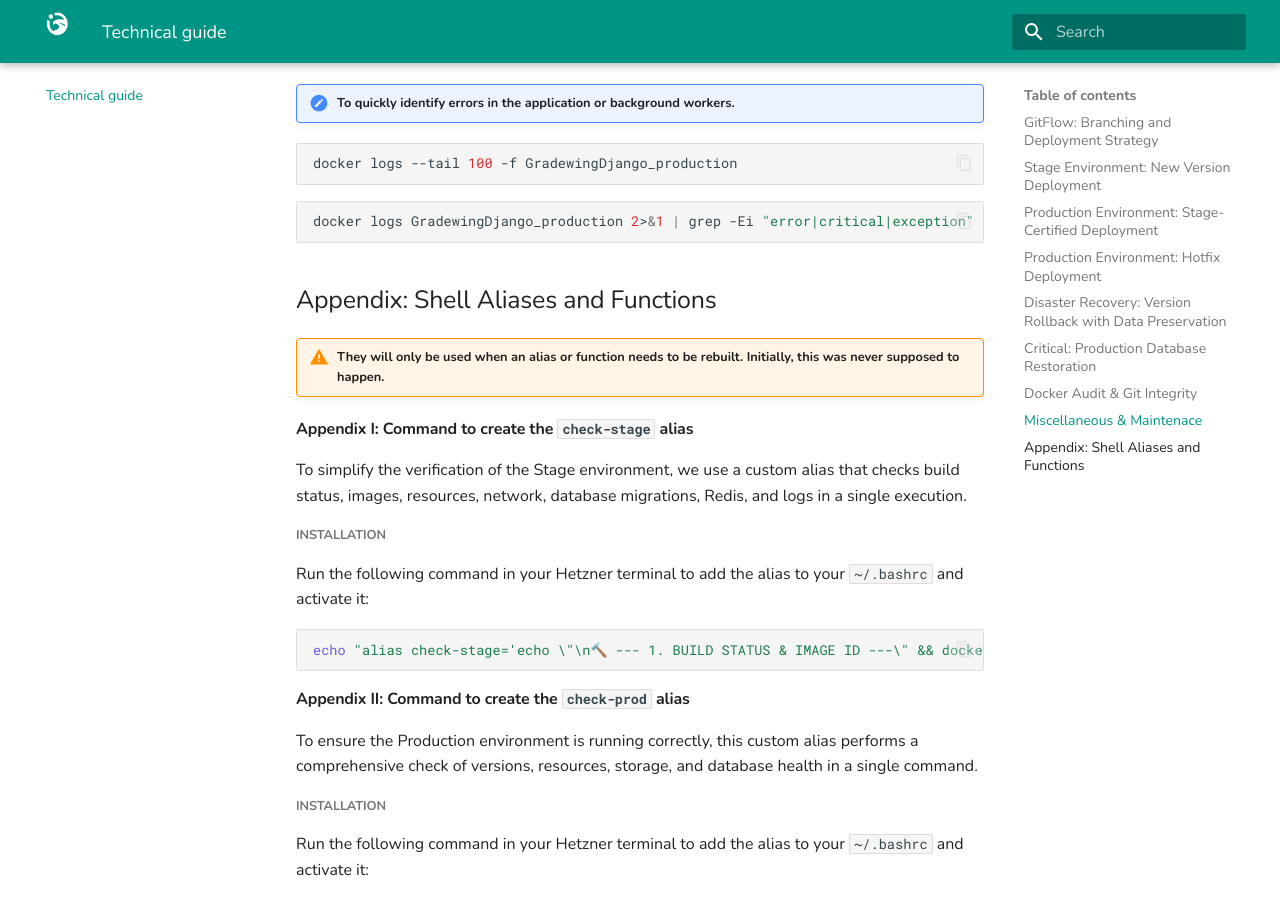
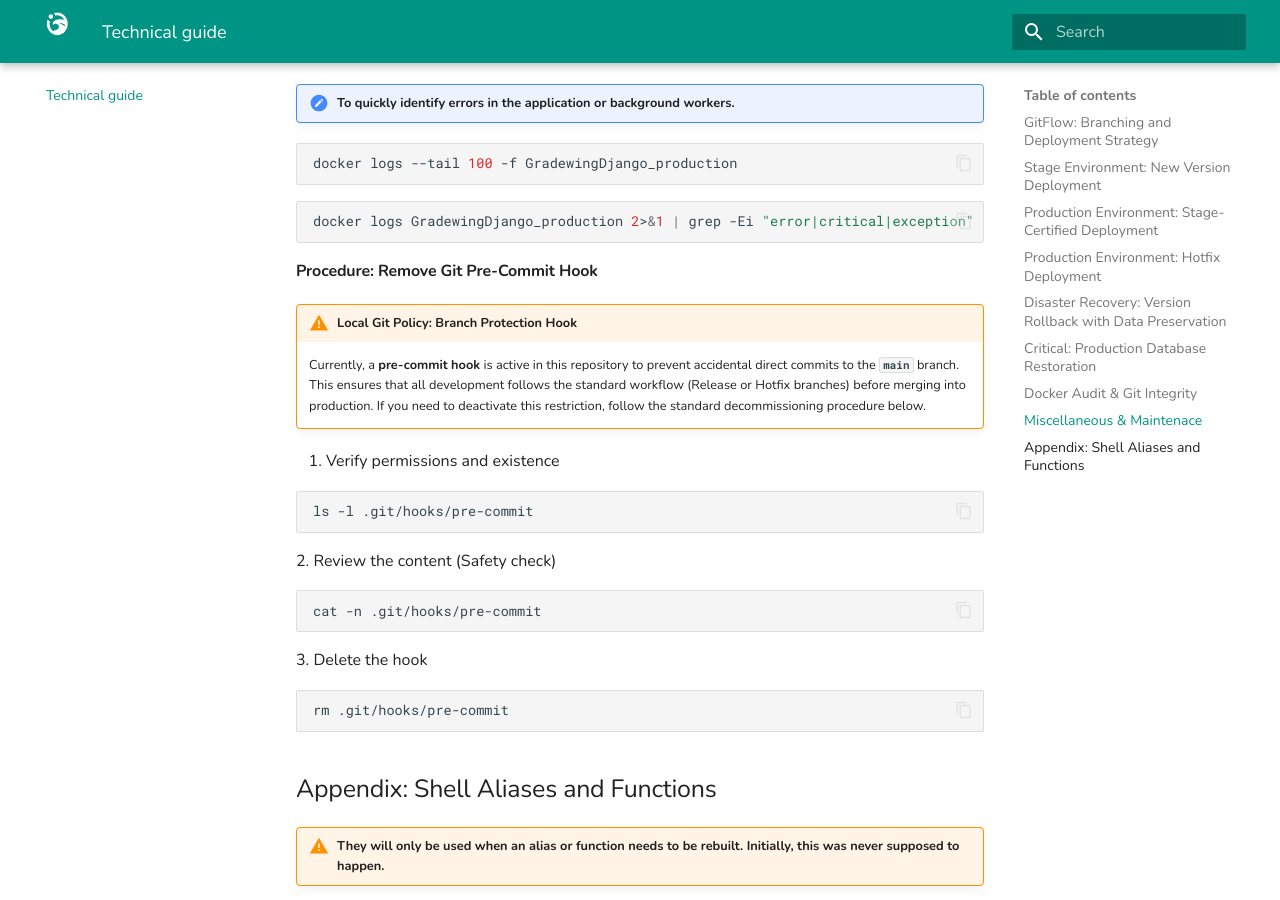
Before and after one commit to pablopenlop/gradewing_guide, an MkDocs documentation site: the page built from docs/other.md, in a window 1280 px wide and 900 px high, scrolled down 13913 px. Built offline with MkDocs 1.6.1 and Material for MkDocs 9.7.7, drawn with Linux system fonts in a browser that asks for light colours.

Commit message:
Update other.md

````diff
--- a/docs/other.md
+++ b/docs/other.md
@@ -593,6 +593,27 @@ docker logs --tail 100 -f GradewingDjango_production
 docker logs GradewingDjango_production 2>&1 | grep -Ei "error|critical|exception"
 ```
 
+#### Procedure: Remove Git Pre-Commit Hook
+
+!!! warning "Local Git Policy: Branch Protection Hook"
+    Currently, a **pre-commit hook** is active in this repository to prevent accidental direct commits to the **`main`** branch. This ensures that all development follows the standard workflow (Release or Hotfix branches) before merging into production. If you need to deactivate this restriction, follow the standard decommissioning procedure below.
+
+1. Verify permissions and existence
+
+```bash
+ls -l .git/hooks/pre-commit
+```
+2. Review the content (Safety check)
+
+```bash
+cat -n .git/hooks/pre-commit
+```
+3. Delete the hook
+
+```bash
+rm .git/hooks/pre-commit
+```
+
 ## Appendix: Shell Aliases and Functions
 
 !!! warning "They will only be used when an alias or function needs to be rebuilt. Initially, this was never supposed to happen."
````
